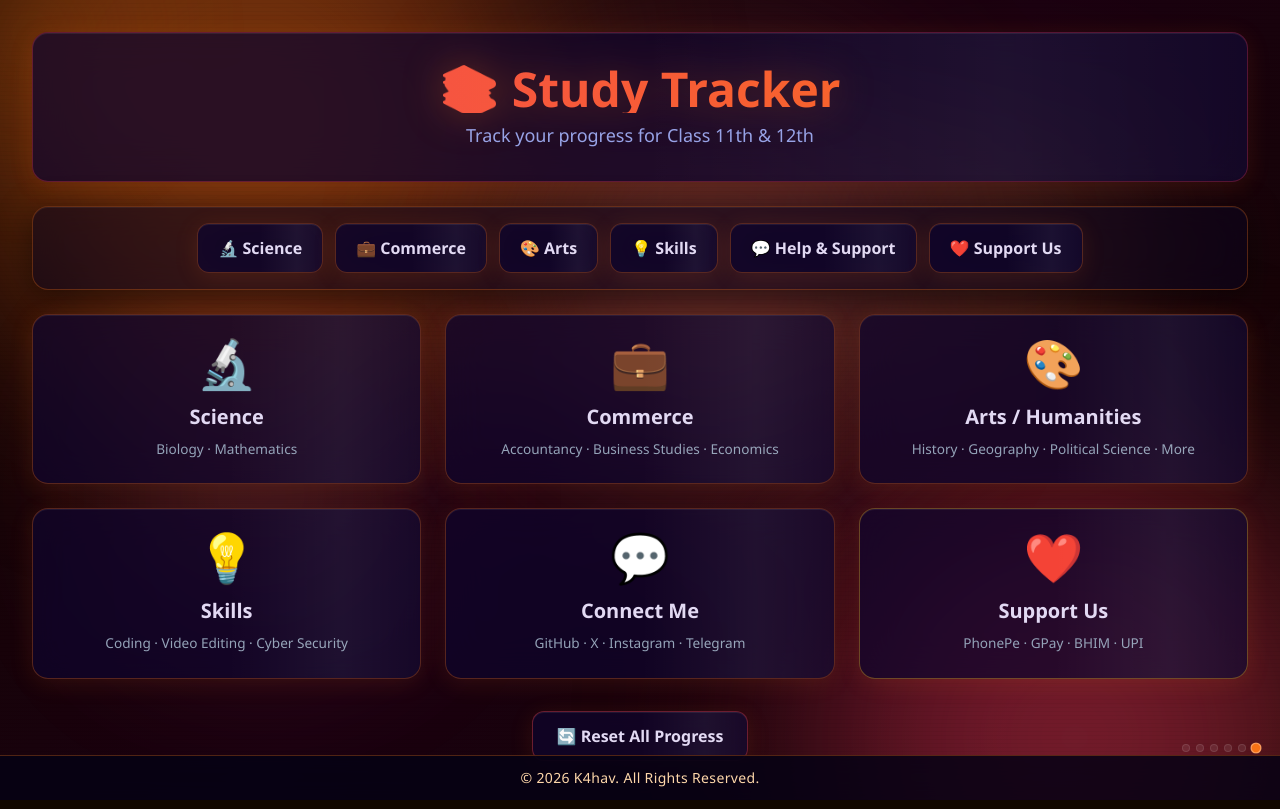
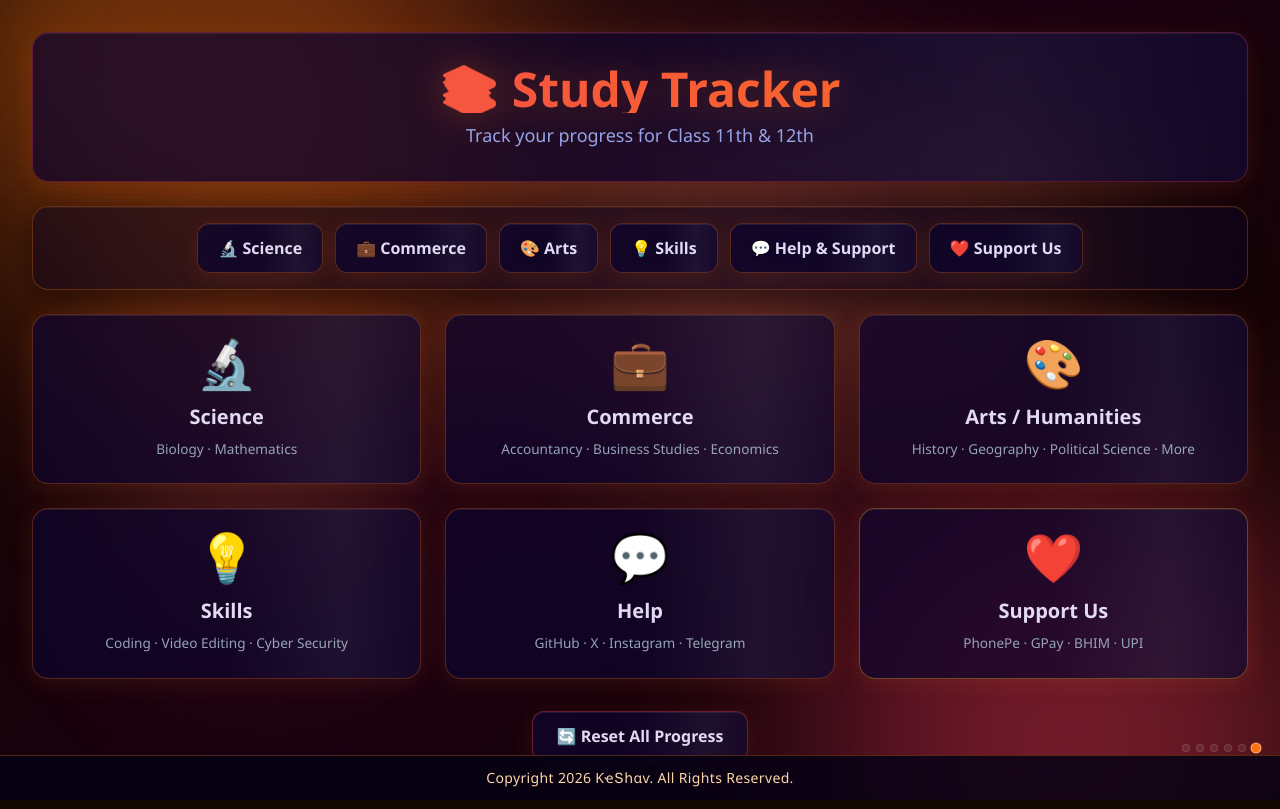
Before and after one commit to 01keshav/study-trackerr, a plain HTML site: page index.html in a window 1280 px wide. Drawn offline with nearby package versions, Linux system fonts and the light colour scheme.

Commit message:
update index.html

```diff
--- a/index.html
+++ b/index.html
@@ -3,7 +3,7 @@
 <head>
     <meta charset="UTF-8">
     <meta name="viewport" content="width=device-width, initial-scale=1.0">
-    <title>Study Tracker — K4hav</title>
+    <title>Study Tracker — </title>
     <script src="https://cdn.tailwindcss.com"></script>
     <style>
         /* ============================
@@ -459,7 +459,7 @@
             </div>
             <div onclick="showPage('page-help', null)" class="subject-card glass-strong rounded-2xl p-6 text-center">
                 <div class="text-5xl mb-4">💬</div>
-                <h3 class="text-white font-bold text-xl mb-2">Connect Me</h3>
+                <h3 class="text-white font-bold text-xl mb-2">Help</h3>
                 <p style="color:#94a3b8;font-size:0.85rem;">GitHub · X · Instagram · Telegram</p>
             </div>
             <div onclick="showPage('page-support', null)" class="subject-card glass-strong rounded-2xl p-6 text-center" style="border:1px solid rgba(251,191,36,0.35);">
@@ -728,7 +728,7 @@
 
     <!-- ==================== FOOTER ==================== -->
     <footer class="fixed bottom-0 left-0 right-0 footer py-3 text-center text-sm font-medium tracking-wide z-50">
-        © 2026 K4hav. All Rights Reserved.
+        Copyright 2026 ƘҽՏհɑѵ. All Rights Reserved.
     </footer>
 
     <script>
```
